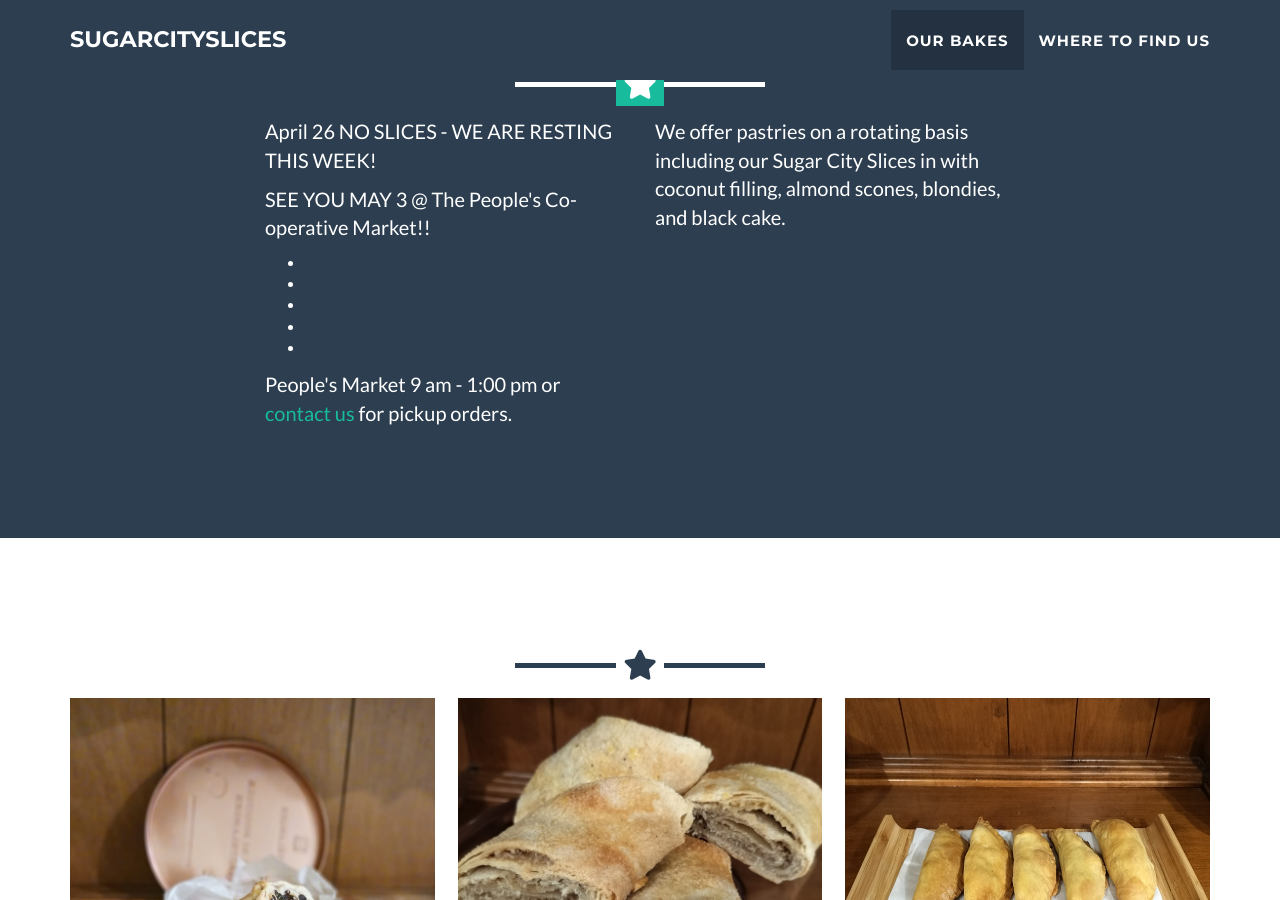
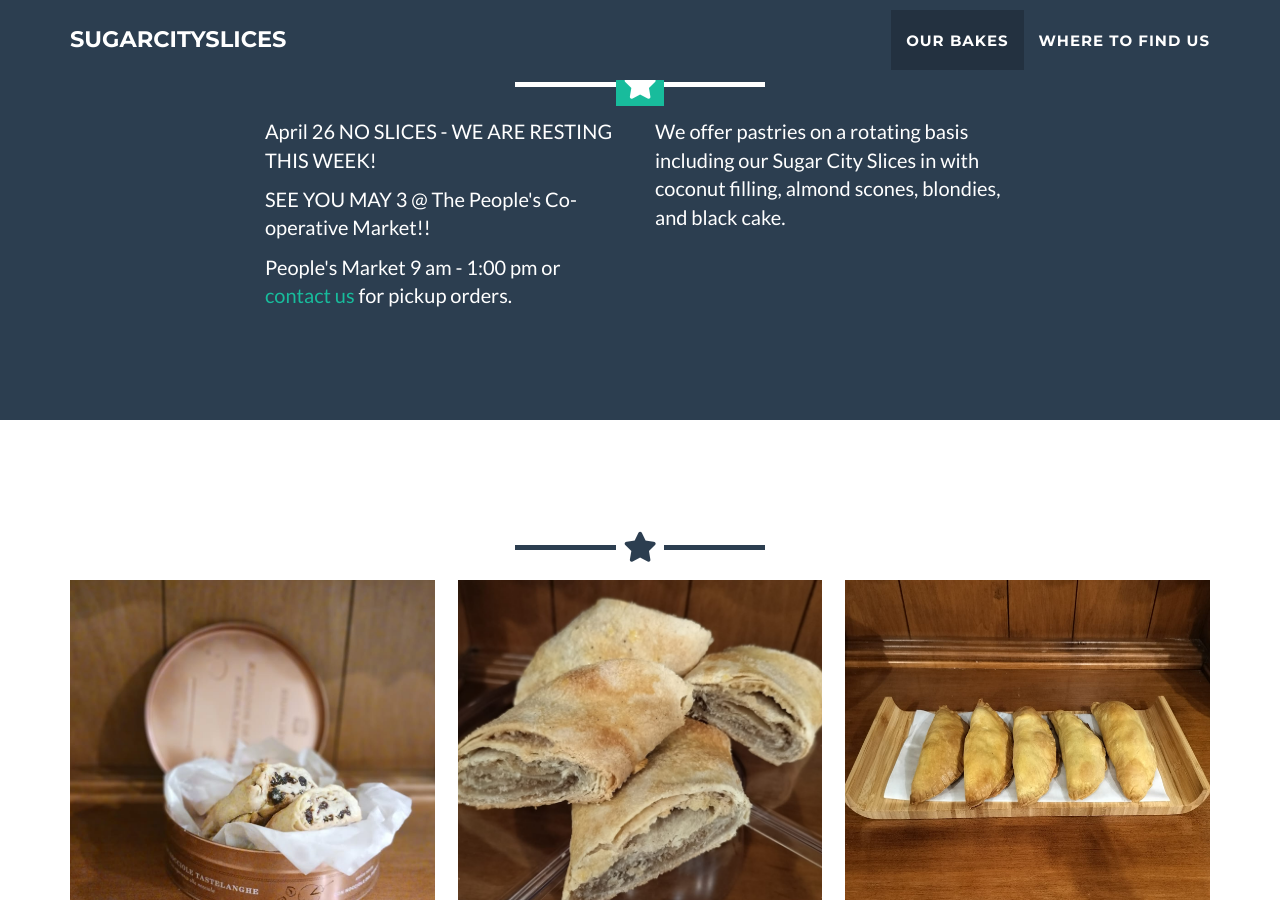
Before and after one commit to willaliburd/Sugarcityslices, a Jekyll site: the page built from _posts/2014-07-18-project-1.markdown, in a window 1280 px wide and 900 px high, scrolled down 824 px. Built offline with Jekyll 4.4.1, drawn with Linux system fonts in a browser that asks for light colours.

Commit message:
Update Whereabout.html
removing bullet points because page looks weird with bullets but no list

```diff
--- a/_includes/Whereabout.html
+++ b/_includes/Whereabout.html
@@ -12,11 +12,7 @@
         <p>April 26 NO SLICES - WE ARE RESTING THIS WEEK!</p>
          <p>SEE YOU MAY 3 @ The People's Co-operative Market!!</p>
 <ul class="star-bullet">
-<li></li>
-<li></li>
-<li></li>
-<li></li>
-<li></li>
+
 </ul>
 <p>People's Market 9 am - 1:00 pm or <a href="mailto:info@sugarcityslices.com">contact us</a> for pickup orders.</p>
  </div>
```
